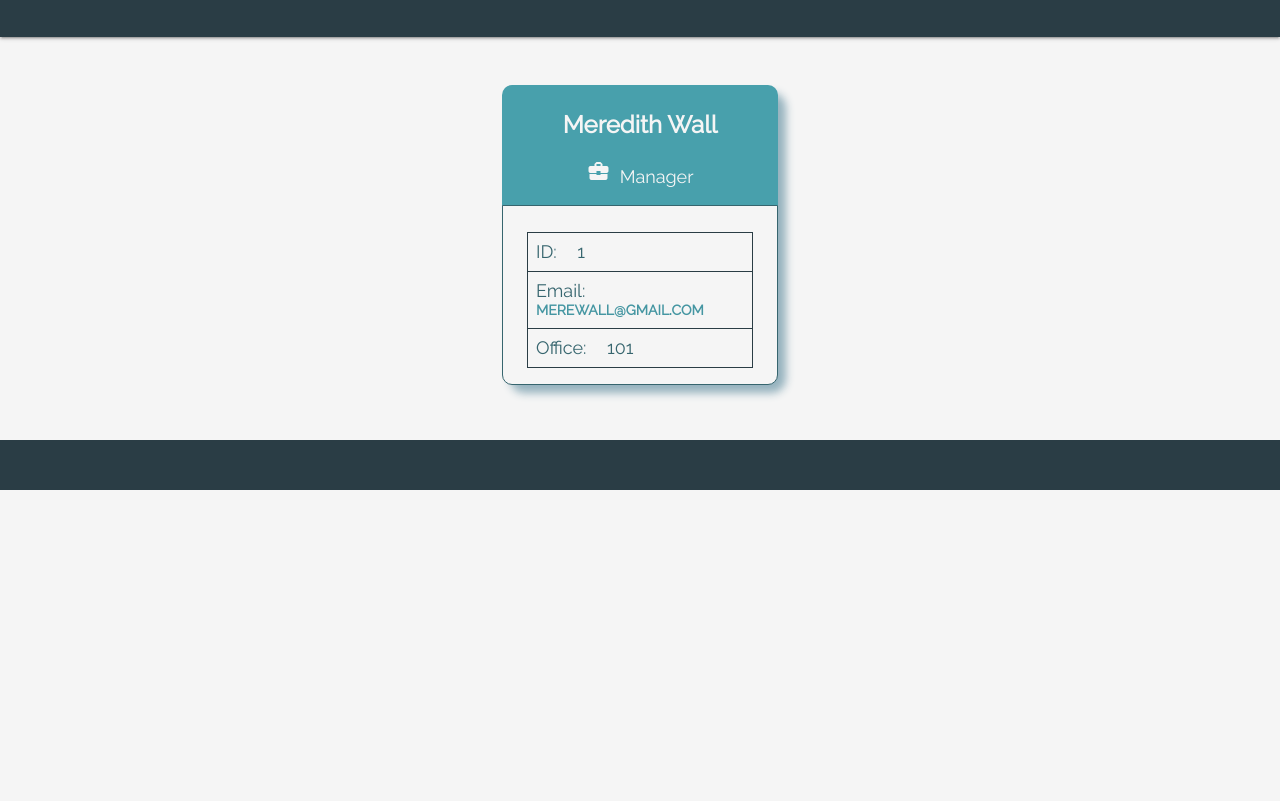
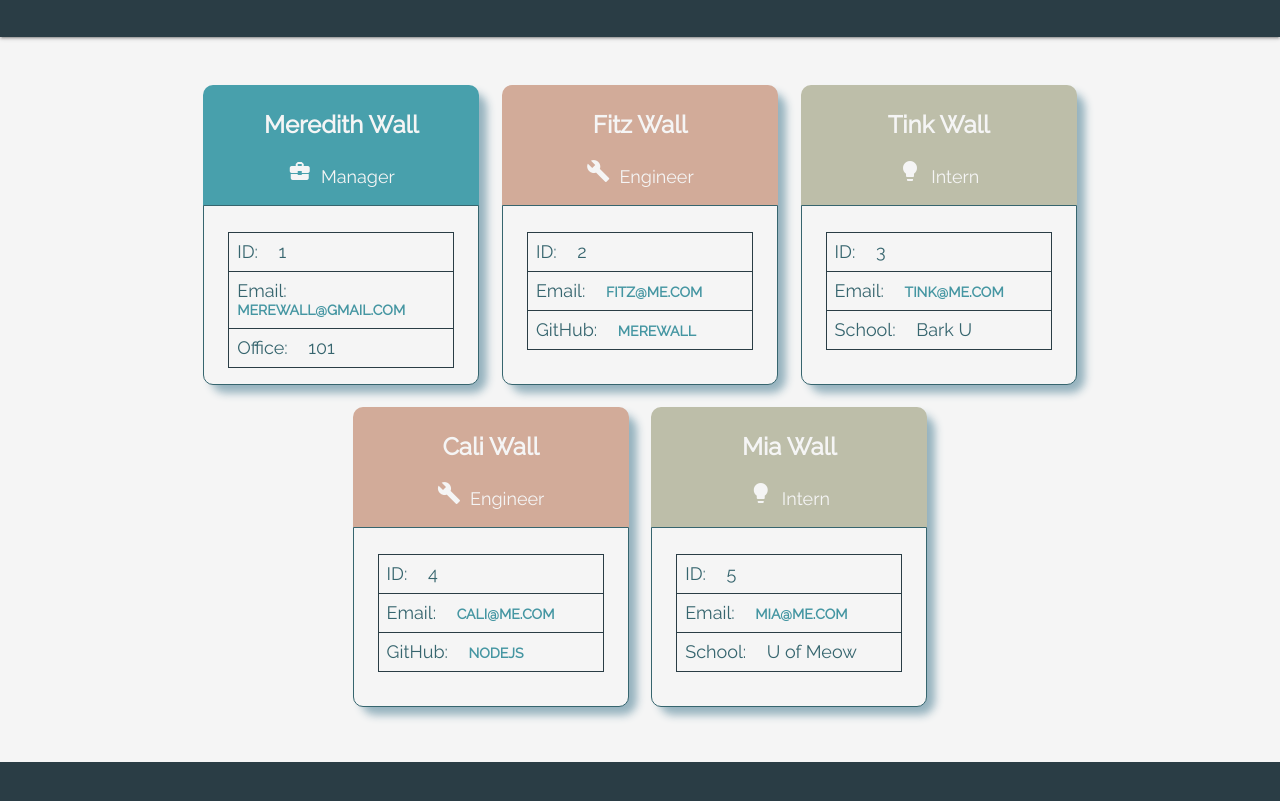
Before and after one commit to merewall/Team-Profile-Generator, a website: page dist/index.html in a window 1280 px wide. Shown: the part 113-914 px from the top of the page. Before the commit the page ends 800 px from the top, so only its background shows below. Drawn offline with nearby package versions, Linux system fonts and the light colour scheme.

Commit message:
new sample html created using application

```diff
--- a/dist/index.html
+++ b/dist/index.html
@@ -56,6 +56,90 @@
                     </div>
                 </div>
 
+                <!-- engineer card  -->
+                <div class="col s12 m6 l4">
+                    <div class="card small">
+                        <div class="card-content engineer">
+                            <span class="card-title">Fitz Wall</span>
+                            <p><span><i class="material-icons">build</i></span>&nbsp;&nbsp;Engineer</p>
+                        </div>
+                        <div class="card-action">
+                            <div class="id">
+                                <span>ID: </span><span>2</span>
+                            </div>
+                            <div>
+                                <span>Email: </span><a href="mailto:fitz@me.com">fitz@me.com</a>
+                            </div>
+                            <div>
+                                <span>GitHub: </span><a href="https://github.com/merewall" target="_blank">merewall</a>
+                            </div>
+                        </div>
+                    </div>
+                </div>
+
+                <!-- intern card  -->
+                <div class="col s12 m6 l4">
+                    <div class="card small">
+                        <div class="card-content intern">
+                            <span class="card-title">Tink Wall</span>
+                            <p><span><i class="material-icons">lightbulb</i></span>&nbsp;&nbsp;Intern</p>
+                        </div>
+                        <div class="card-action">
+                            <div class="id">
+                                <span>ID: </span><span>3</span>
+                            </div>
+                            <div>
+                                <span>Email: </span><a href="mailto:tink@me.com">tink@me.com</a>
+                            </div>
+                            <div>
+                                <span>School: </span><span>Bark U</span>
+                            </div>
+                        </div>
+                    </div>
+                </div>
+
+                <!-- engineer card  -->
+                <div class="col s12 m6 l4">
+                    <div class="card small">
+                        <div class="card-content engineer">
+                            <span class="card-title">Cali Wall</span>
+                            <p><span><i class="material-icons">build</i></span>&nbsp;&nbsp;Engineer</p>
+                        </div>
+                        <div class="card-action">
+                            <div class="id">
+                                <span>ID: </span><span>4</span>
+                            </div>
+                            <div>
+                                <span>Email: </span><a href="mailto:cali@me.com">cali@me.com</a>
+                            </div>
+                            <div>
+                                <span>GitHub: </span><a href="https://github.com/nodejs" target="_blank">nodejs</a>
+                            </div>
+                        </div>
+                    </div>
+                </div>
+
+                <!-- intern card  -->
+                <div class="col s12 m6 l4">
+                    <div class="card small">
+                        <div class="card-content intern">
+                            <span class="card-title">Mia Wall</span>
+                            <p><span><i class="material-icons">lightbulb</i></span>&nbsp;&nbsp;Intern</p>
+                        </div>
+                        <div class="card-action">
+                            <div class="id">
+                                <span>ID: </span><span>5</span>
+                            </div>
+                            <div>
+                                <span>Email: </span><a href="mailto:mia@me.com">mia@me.com</a>
+                            </div>
+                            <div>
+                                <span>School: </span><span>U of Meow</span>
+                            </div>
+                        </div>
+                    </div>
+                </div>
+
             </div>
 
         </div>
```
